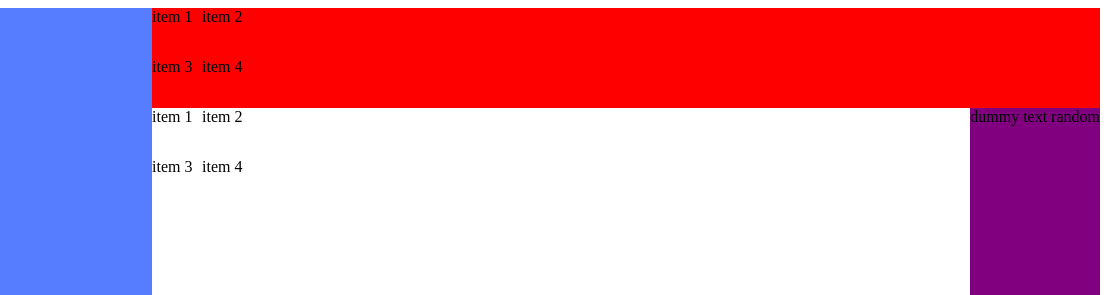
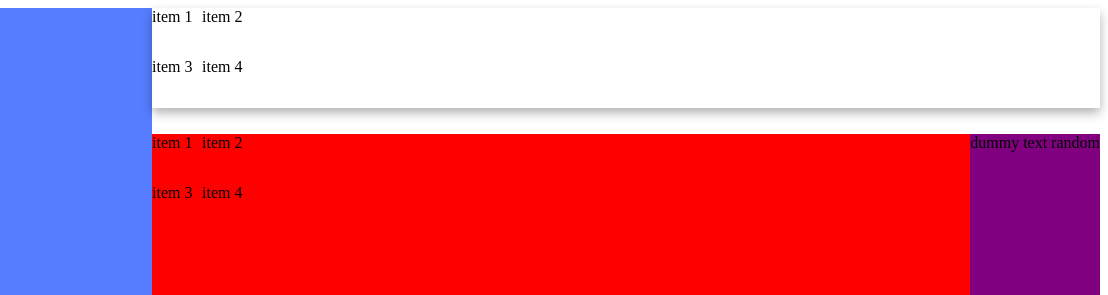
Before and after one commit to KallamSamad/dashboard, a plain HTML site: page index.html in a window 1280 px wide. Shown: the top 295 px of the page, 172-1280 px from the left. Drawn offline with Linux system fonts and the light colour scheme.

Commit message:
added box shadow effect but I need to remmember that there has to be a margin first to see it

```diff
--- a/style.css
+++ b/style.css
@@ -29,7 +29,9 @@
 .containerC{
     display: flex;
     flex-direction: row;
-    background-color: red;
+    background-color: white;
+    box-shadow: 0px 5px 10px rgba(0,0,0,0.3);
+    margin-bottom: 2vw;
 }
 .containerD{
     display: flex;
@@ -40,7 +42,7 @@
 .containerE{
     display: flex;
     flex: 2;
-    background-color: white;
+    background-color: red;
 }
 .containerF{
     display: flex;
```
